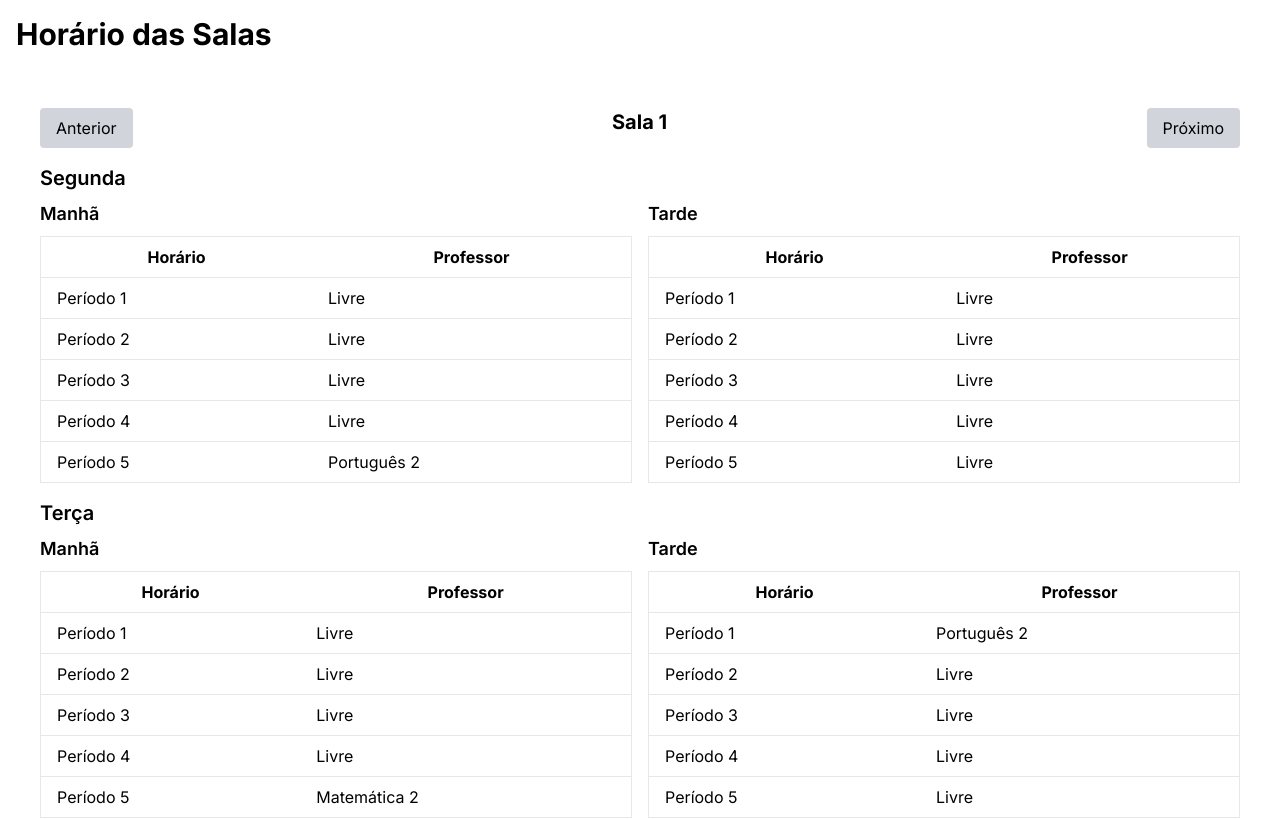
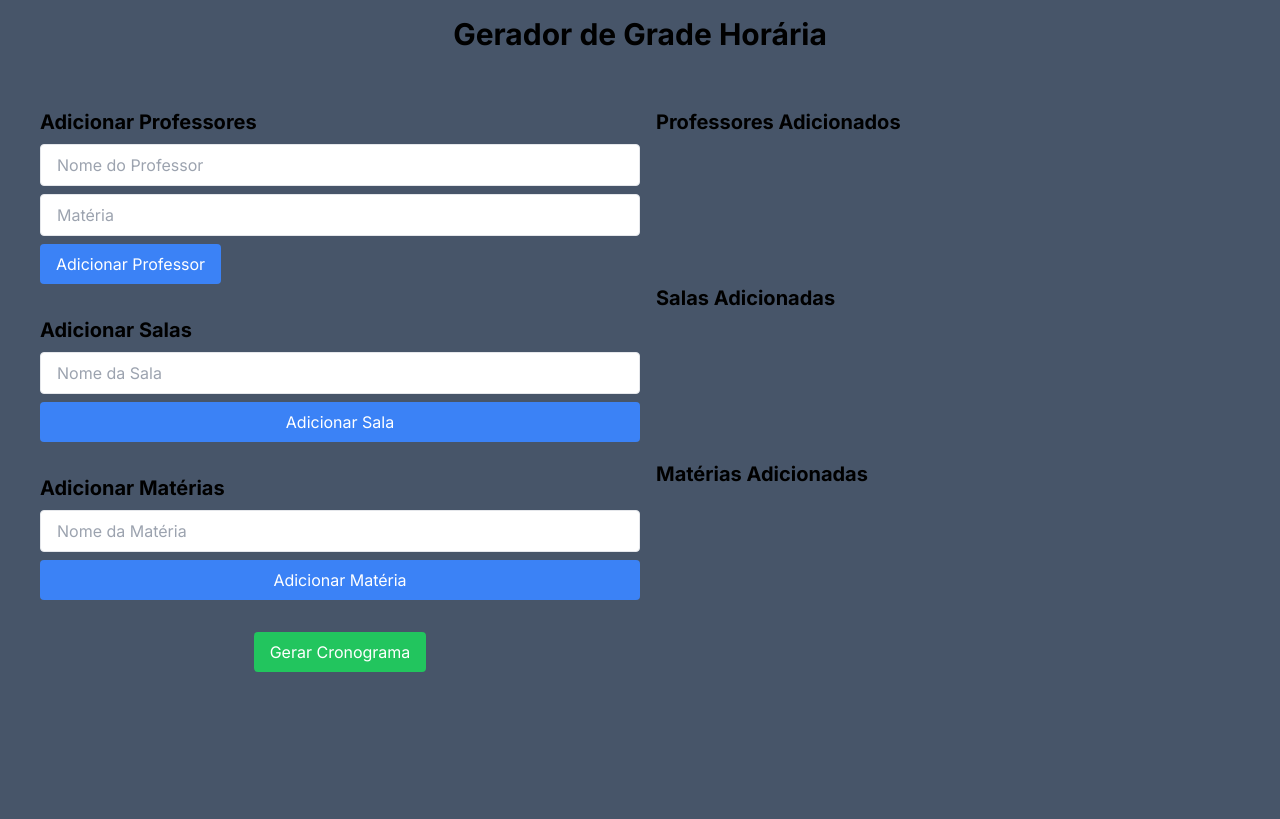
Before and after one commit to AlexandreNoguez/shcool-scheduler, a Next.js app: page / in a window 1280 px wide. Shown: the top 819 px of the page. Built offline with nearby package versions, Linux system fonts and the light colour scheme.

Commit message:
feat: added forms to create schedule

```diff
--- a/src/app/components/ScheduleTable.jsx
+++ b/src/app/components/ScheduleTable.jsx
@@ -1,4 +1,4 @@
-import React, { useState, useEffect } from "react";
+import React, { useState } from "react";
 
 // Definindo os horários dos períodos
 const periods = {
@@ -7,17 +7,8 @@ const periods = {
 };
 
 const daysOfWeek = ["Segunda", "Terça", "Quarta", "Quinta", "Sexta"];
-const rooms = ["Sala 1", "Sala 2", "Sala 3", "Sala 4", "Sala 5"];
-const teachers = {
-  "Português 1": "Português",
-  "Português 2": "Português",
-  "Matemática 1": "Matemática",
-  "Matemática 2": "Matemática",
-  "Geografia 1": "Geografia",
-  "Geografia 2": "Geografia",
-};
 
-const initializeSchedule = () => {
+const initializeSchedule = (rooms) => {
   const schedule = {};
   for (let room of rooms) {
     schedule[room] = {};
@@ -31,7 +22,7 @@ const initializeSchedule = () => {
   return schedule;
 };
 
-const allocateSubject = (schedule, subject) => {
+const allocateSubject = (schedule, teachers, subject) => {
   let subjectTeachers = Object.keys(teachers).filter(
     (teacher) => teachers[teacher] === subject
   );
@@ -42,13 +33,16 @@ const allocateSubject = (schedule, subject) => {
 
     while (periodsPerTeacher > 0 && attempts < 100) {
       let turn = periodsPerTeacher > 2 ? "afternoon" : "morning"; // Primeiro preenche 2 períodos da tarde
-      let room = rooms[Math.floor(Math.random() * rooms.length)];
+      let room =
+        Object.keys(schedule)[
+          Math.floor(Math.random() * Object.keys(schedule).length)
+        ];
       let day = daysOfWeek[Math.floor(Math.random() * daysOfWeek.length)];
       let period = Math.floor(Math.random() * 5);
 
       // Verificar se já existe a mesma aula no mesmo dia e turno
       let periodOccupied = false;
-      for (let r of rooms) {
+      for (let r of Object.keys(schedule)) {
         if (schedule[r][day][turn][period] === teacher) {
           periodOccupied = true;
           break;
@@ -63,28 +57,67 @@ const allocateSubject = (schedule, subject) => {
     }
 
     if (periodsPerTeacher > 0) {
-      console.log(`Não foi possível alocar todos os períodos para ${teacher}`);
+      alert(`Não foi possível alocar todos os períodos para ${teacher}`);
     }
   }
 };
 
-const allocatePeriods = (schedule) => {
-  const subjects = ["Português", "Matemática", "Geografia"];
+const allocatePeriods = (schedule, teachers, subjects) => {
   for (let subject of subjects) {
-    console.log(`Alocando horários para ${subject}`);
-    allocateSubject(schedule, subject);
+    allocateSubject(schedule, teachers, subject);
   }
 };
 
 const ScheduleTable = () => {
-  const [scheduleData, setScheduleData] = useState(initializeSchedule());
+  const [teachers, setTeachers] = useState({});
+  const [rooms, setRooms] = useState([]);
+  const [subjects, setSubjects] = useState([]);
+  const [scheduleData, setScheduleData] = useState(null);
   const [currentPage, setCurrentPage] = useState(0);
+  const [inputFields, setInputFields] = useState({
+    teacherName: "",
+    teacherSubject: "",
+    room: "",
+    subject: "",
+  });
+console.log(scheduleData);
+  const handleInputChange = (e) => {
+    const { name, value } = e.target;
+    setInputFields({
+      ...inputFields,
+      [name]: value,
+    });
+  };
 
-  useEffect(() => {
-    const schedule = initializeSchedule();
-    allocatePeriods(schedule);
+  const handleAddTeacher = (e) => {
+    e.preventDefault();
+    setTeachers({
+      ...teachers,
+      [inputFields.teacherName]: inputFields.teacherSubject,
+    });
+    setInputFields({ ...inputFields, teacherName: "", teacherSubject: "" });
+  };
+
+  const handleAddRoom = (e) => {
+    e.preventDefault();
+    setRooms([...rooms, inputFields.room]);
+    setInputFields({ ...inputFields, room: "" });
+  };
+
+  const handleAddSubject = (e) => {
+    e.preventDefault();
+    setSubjects([...subjects, inputFields.subject]);
+    setInputFields({ ...inputFields, subject: "" });
+  };
+
+  const handleGenerateSchedule = () => {
+    if (!teachers || !rooms || !subjects) {
+      return alert("Preencha os campos antes de gerar a grade horária");
+    }
+    const schedule = initializeSchedule(rooms);
+    allocatePeriods(schedule, teachers, subjects);
     setScheduleData(schedule);
-  }, []);
+  };
 
   const handleNextPage = () => {
     if (currentPage < rooms.length - 1) {
@@ -102,6 +135,117 @@ const ScheduleTable = () => {
 
   return (
     <div className="p-6">
+      <div className="flex">
+        <div className="w-1/2">
+          <form onSubmit={handleAddTeacher} className="mb-4 flex flex-col">
+            <h2 className="text-xl font-bold mb-2">Adicionar Professores</h2>
+            <input
+              type="text"
+              name="teacherName"
+              value={inputFields.teacherName}
+              onChange={handleInputChange}
+              placeholder="Nome do Professor"
+              className="px-4 py-2 border rounded mb-2"
+            />
+            <input
+              type="text"
+              name="teacherSubject"
+              value={inputFields.teacherSubject}
+              onChange={handleInputChange}
+              placeholder="Matéria"
+              className="px-4 py-2 border rounded mb-2"
+            />
+            <div>
+              <button
+                type="button"
+                onClick={handleAddTeacher}
+                className="px-4 py-2 bg-blue-500 text-white rounded mb-4"
+              >
+                Adicionar Professor
+              </button>
+            </div>
+          </form>
+
+          <form onSubmit={handleAddRoom} className="mb-4 flex flex-col">
+            <h2 className="text-xl font-bold mb-2">Adicionar Salas</h2>
+            <input
+              type="text"
+              name="room"
+              value={inputFields.room}
+              onChange={handleInputChange}
+              placeholder="Nome da Sala"
+              className="px-4 py-2 border rounded mb-2"
+            />
+            <button
+              type="button"
+              className="px-4 py-2 bg-blue-500 text-white rounded mb-4"
+            >
+              Adicionar Sala
+            </button>
+          </form>
+
+          <form className="mb-4 flex flex-col">
+            <h2 className="text-xl font-bold mb-2">Adicionar Matérias</h2>
+            <input
+              type="text"
+              name="subject"
+              value={inputFields.subject}
+              onChange={handleInputChange}
+              placeholder="Nome da Matéria"
+              className="px-4 py-2 border rounded mb-2"
+            />
+            <button
+              onClick={handleAddSubject}
+              className="px-4 py-2 bg-blue-500 text-white rounded mb-4"
+            >
+              Adicionar Matéria
+            </button>
+          </form>
+
+          <div className="mb-8 flex justify-center items-center">
+            <button
+              onClick={handleGenerateSchedule}
+              className="px-4 py-2 bg-green-500 text-white rounded"
+            >
+              Gerar Cronograma
+            </button>
+          </div>
+        </div>
+
+        <div className="w-1/2 pl-4">
+          <div className="mb-4 h-40 overflow-y-scroll">
+            <h2 className="text-xl font-bold mb-2">Professores Adicionados</h2>
+            <ul className="list-disc pl-6">
+              {Object.keys(teachers).map((teacher) => (
+                <li key={teacher}>
+                  {teacher} - {teachers[teacher]}
+                </li>
+              ))}
+            </ul>
+          </div>
+
+          <div className="mb-4 h-40 overflow-y-scroll">
+            <h2 className="text-xl font-bold mb-2">Salas Adicionadas</h2>
+            <ul className="list-disc pl-6">
+              {rooms.map((room, index) => (
+                <li key={index}>{room}</li>
+              ))}
+            </ul>
+          </div>
+
+          <div className="mb-4 h-40 overflow-y-scroll">
+            <h2 className="text-xl font-bold mb-2">Matérias Adicionadas</h2>
+            <ul className="list-disc pl-6">
+              {subjects.map((subject, index) => (
+                <li key={index}>{subject}</li>
+              ))}
+            </ul>
+          </div>
+        </div>
+      </div>
+
+      {scheduleData !== null && (
+        <>
           <div className="flex justify-between mb-4">
             <button
               onClick={handlePrevPage}
@@ -126,7 +270,7 @@ const ScheduleTable = () => {
                 <div className="flex flex-wrap -mx-2">
                   <div className="w-full md:w-1/2 px-2">
                     <h4 className="text-lg font-semibold mb-2">Manhã</h4>
-                <table className="min-w-full bg-white border border-gray-200">
+                    <table className="min-w-full  border border-gray-200">
                       <thead>
                         <tr>
                           <th className="py-2 px-4 border-b">Horário</th>
@@ -134,11 +278,22 @@ const ScheduleTable = () => {
                         </tr>
                       </thead>
                       <tbody>
-                    {periods.morning.map((period, index) => (
+                        {console.log(periods.morning.length)}
+                        {periods.morning.length > 0 &&
+                          periods.morning.map((period, index) => (
                             <tr key={index}>
                               <td className="py-2 px-4 border-b">{period}</td>
                               <td className="py-2 px-4 border-b">
-                          {scheduleData[room][day].morning[index] || "Livre"}
+                                {/* {console.log(
+                                  scheduleData[room][day]
+                                    ? scheduleData[room][day].morning[index]
+                                    : "",
+                                  "=========",
+                                  period
+                                )} */}
+                                {scheduleData[room][day].morning[index]
+                                  ? scheduleData[room][day].morning[index]
+                                  : "" || "Livre"}
                               </td>
                             </tr>
                           ))}
@@ -147,7 +302,7 @@ const ScheduleTable = () => {
                   </div>
                   <div className="w-full md:w-1/2 px-2">
                     <h4 className="text-lg font-semibold mb-2">Tarde</h4>
-                <table className="min-w-full bg-white border border-gray-200">
+                    <table className="min-w-full  border border-gray-200">
                       <thead>
                         <tr>
                           <th className="py-2 px-4 border-b">Horário</th>
@@ -159,7 +314,8 @@ const ScheduleTable = () => {
                           <tr key={index}>
                             <td className="py-2 px-4 border-b">{period}</td>
                             <td className="py-2 px-4 border-b">
-                          {scheduleData[room][day].afternoon[index] || "Livre"}
+                              {scheduleData[room][day].afternoon[index] ||
+                                "Livre"}
                             </td>
                           </tr>
                         ))}
@@ -170,6 +326,8 @@ const ScheduleTable = () => {
               </div>
             ))}
           </div>
+        </>
+      )}
     </div>
   );
 };
--- a/src/app/layout.tsx
+++ b/src/app/layout.tsx
@@ -16,7 +16,7 @@ export default function RootLayout({
 }>) {
   return (
     <html lang="en">
-      <body className={inter.className}>{children}</body>
+      <body className={`${inter.className} bg-slate-600`}>{children}</body>
     </html>
   );
 }
--- a/src/app/page.tsx
+++ b/src/app/page.tsx
@@ -8,7 +8,7 @@ export default function Home() {
 
   return (
     <div className="container mx-auto p-4">
-      <h1 className="text-3xl font-bold mb-8">Horário das Salas</h1>
+      <h1 className="text-3xl font-bold mb-8 text-center">Gerador de Grade Horária</h1>
       <ScheduleTable />
     </div>
   );
```
Also changed, not shown: src/app/globals.css (+117 -0 lines). Lines whose indentation alone changed are shown as unchanged.
